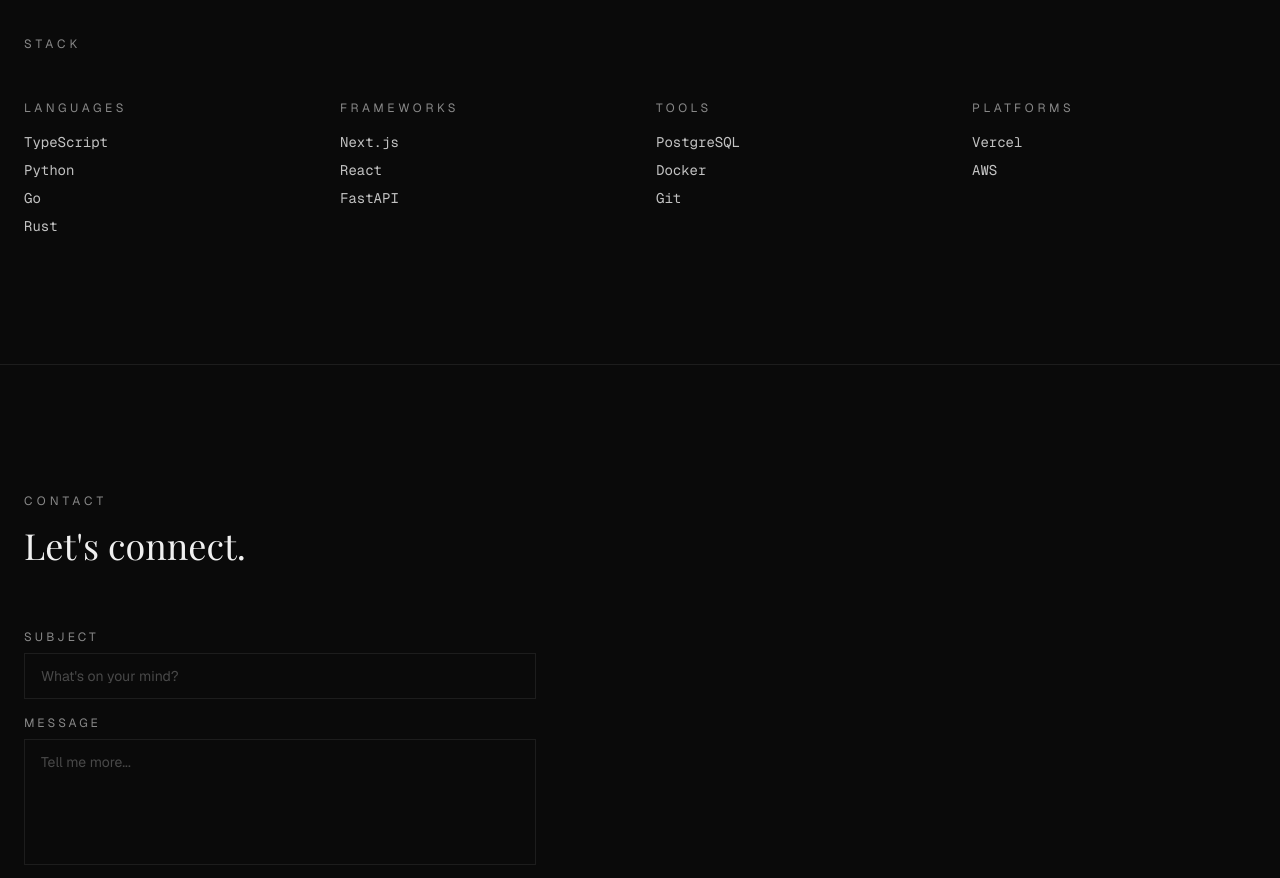
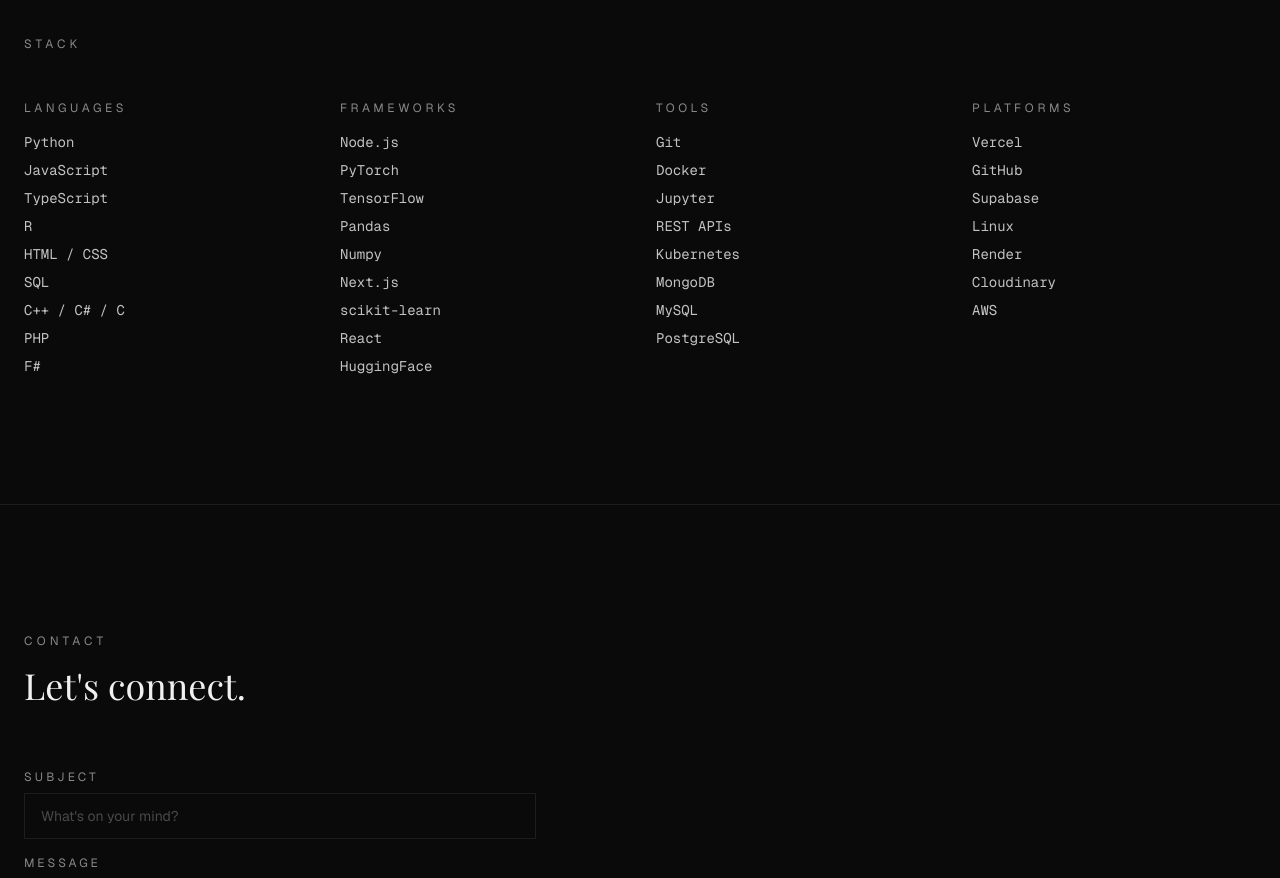
Before and after one commit to ttrevorreese/website, a Next.js app: page / in a window 1280 px wide. Shown: the part 3320-4198 px from the top of the page. Built offline with nearby package versions, Linux system fonts and the light colour scheme; a web font is replaced by a local one.

Commit message:
update skills and tools

```diff
--- a/content/skills.ts
+++ b/content/skills.ts
@@ -2,16 +2,37 @@
 
 export const skills: Skill[] = [
   // [REPLACE] Edit these to match your actual stack
+  { name: "Python", category: "language" },
+  { name: "JavaScript", category: "language" },
   { name: "TypeScript", category: "language" },
-  { name: "Python", category: "language" },
-  { name: "Go", category: "language" },
-  { name: "Rust", category: "language" },
+  { name: "R", category: "language" },
+  { name: "HTML / CSS", category: "language" },
+  { name: "SQL", category: "language" },
+  { name: "C++ / C# / C", category: "language" },
+  { name: "PHP", category: "language" },
+  { name: "F#", category: "language" },
+  { name: "Node.js", category: "framework" },
+  { name: "PyTorch", category: "framework" },
+  { name: "TensorFlow", category: "framework" },
+  { name: "Pandas", category: "framework" },
+  { name: "Numpy", category: "framework" },
   { name: "Next.js", category: "framework" },
+  { name: "scikit-learn", category: "framework" },
   { name: "React", category: "framework" },
-  { name: "FastAPI", category: "framework" },
+  { name: "HuggingFace", category: "framework" },
+  { name: "Git", category: "tool" },
+  { name: "Docker", category: "tool" },
+  { name: "Jupyter", category: "tool" },
+  { name: "REST APIs", category: "tool" },
+  { name: "Kubernetes", category: "tool" },
+  { name: "MongoDB", category: "tool" },
+  { name: "MySQL", category: "tool" },
   { name: "PostgreSQL", category: "tool" },
-  { name: "Docker", category: "tool" },
-  { name: "Git", category: "tool" },
   { name: "Vercel", category: "platform" },
+  { name: "GitHub", category: "platform" },
+  { name: "Supabase", category: "platform" },
+  { name: "Linux", category: "platform" },
+  { name: "Render", category: "platform" },
+  { name: "Cloudinary", category: "platform" },
   { name: "AWS", category: "platform" },
 ]
```
